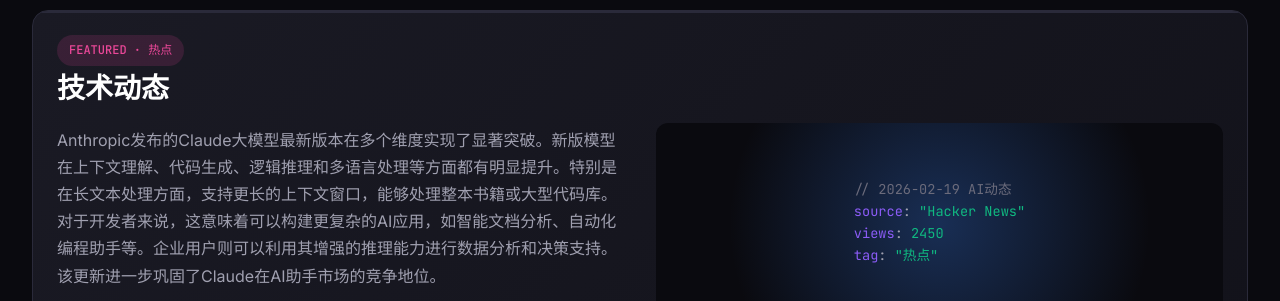
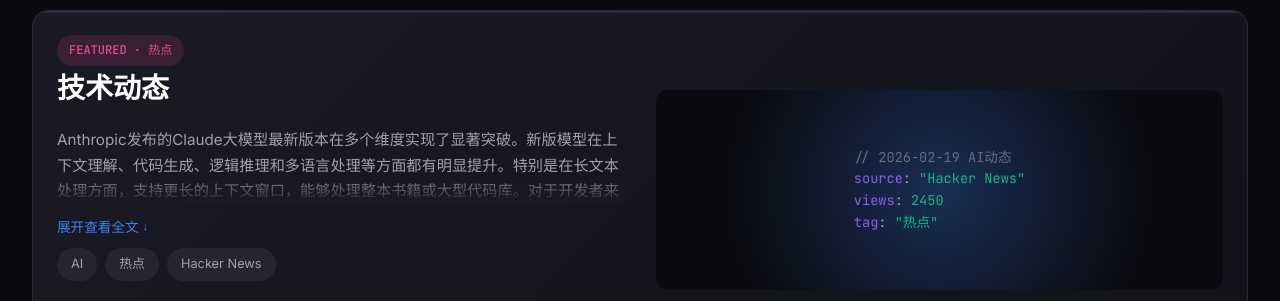
Before and after one commit to mingmfu/tech, a plain HTML site: page index.html in a window 1280 px wide. Shown: the part 499-800 px from the top of the page. Drawn offline with Linux system fonts and the light colour scheme.

Commit message:
✨ 恢复展开/折叠功能，使用渐变遮罩代替省略号
改进:
- 保留展开/折叠交互体验
- 默认显示前3行，使用渐变遮罩自然过渡
- 不使用省略号，保持内容完整
- 点击展开显示完整200+字摘要
- 收起时使用渐变遮罩，美观无截断感

```diff
--- a/index.html
+++ b/index.html
@@ -385,7 +385,67 @@
             font-size: 0.95rem;
             color: var(--text-secondary);
             line-height: 1.7;
-            margin-bottom: 1rem;
+            margin-bottom: 0.75rem;
+        }
+
+        /* 展开/折叠样式 - 保留但默认显示完整 */
+        .summary-container {
+            margin-bottom: 0.5rem;
+        }
+
+        .summary-text {
+            font-size: 0.95rem;
+            color: var(--text-secondary);
+            line-height: 1.7;
+            transition: all 0.3s ease;
+        }
+
+        /* 折叠状态 - 使用渐变遮罩而非省略号 */
+        .summary-text.collapsed {
+            max-height: 5.1em; /* 显示3行 */
+            overflow: hidden;
+            position: relative;
+        }
+
+        .summary-text.collapsed::after {
+            content: '';
+            position: absolute;
+            bottom: 0;
+            left: 0;
+            right: 0;
+            height: 2em;
+            background: linear-gradient(transparent, var(--bg-card));
+            pointer-events: none;
+        }
+
+        .expand-btn {
+            display: inline-flex;
+            align-items: center;
+            gap: 0.25rem;
+            color: var(--accent-ai);
+            font-size: 0.85rem;
+            font-weight: 500;
+            cursor: pointer;
+            background: none;
+            border: none;
+            padding: 0.25rem 0;
+            margin-top: 0.5rem;
+            transition: all 0.2s ease;
+        }
+
+        .expand-btn:hover {
+            color: #60a5fa;
+        }
+
+        .expand-btn::after {
+            content: '↓';
+            font-size: 0.7rem;
+            transition: transform 0.3s ease;
+        }
+
+        .expand-btn.expanded::after {
+            transform: rotate(180deg);
+            content: '↑';
         }
             display: inline-flex;
             align-items: center;
@@ -1328,6 +1388,47 @@
             });
         });
 
+        // 展开/折叠功能 - 使用渐变遮罩而非省略号
+        function initExpandButtons() {
+            document.querySelectorAll('.card p').forEach(p => {
+                const text = p.textContent;
+                // 只有内容超过150字才添加折叠
+                if (text.length < 150) return;
+
+                const container = document.createElement('div');
+                container.className = 'summary-container';
+
+                const summaryDiv = document.createElement('div');
+                summaryDiv.className = 'summary-text collapsed';
+                summaryDiv.innerHTML = p.innerHTML;
+
+                const btn = document.createElement('button');
+                btn.className = 'expand-btn';
+                btn.textContent = '展开查看全文';
+
+                container.appendChild(summaryDiv);
+                container.appendChild(btn);
+                p.parentNode.replaceChild(container, p);
+
+                btn.addEventListener('click', function(e) {
+                    e.preventDefault();
+                    e.stopPropagation();
+
+                    if (summaryDiv.classList.contains('collapsed')) {
+                        summaryDiv.classList.remove('collapsed');
+                        btn.classList.add('expanded');
+                        btn.textContent = '收起';
+                    } else {
+                        summaryDiv.classList.add('collapsed');
+                        btn.classList.remove('expanded');
+                        btn.textContent = '展开查看全文';
+                    }
+                });
+            });
+        }
+
+        document.addEventListener('DOMContentLoaded', initExpandButtons);
+
         // 展开/折叠功能
     </script>
 </body>
```
